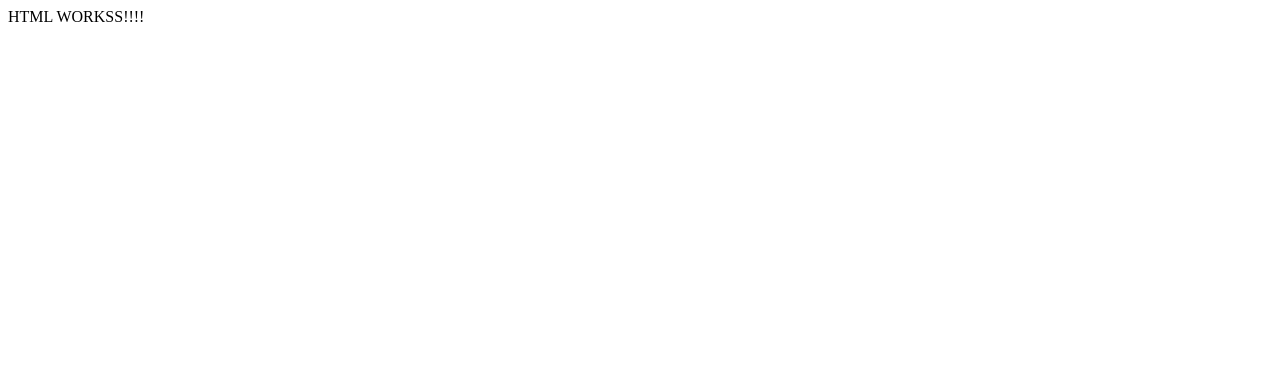
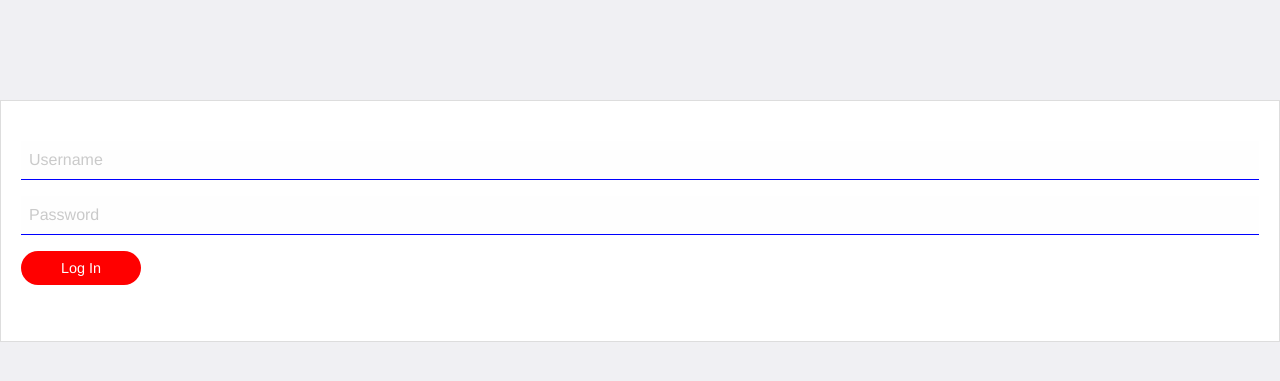
Before and after one commit to generil/listr, a Django app: page / in a window 1280 px wide. Before the commit the part shown is almost empty. Shown: the top 381 px of the page. Run offline with Django 3.2, Linux system fonts and the light colour scheme; some libraries are stand-ins or nearby versions.

Commit message:
added login screen

```diff
--- /dev/null
+++ b/user/static/login/style.css
@@ -0,0 +1,28 @@
+body {
+  background: #F0F0F3;
+}
+.login-box {
+  background: #fff;
+  border: 1px solid #ddd;
+  margin: 100px 0;
+  padding: 40px 20px 40px 20px;
+}
+
+#submit {
+    background-color: red;
+    border: none;
+    border-radius: 50px;
+    padding: 10px 40px;
+}
+
+.inputfill {
+    border: none;
+    box-shadow: none;
+    border-bottom: 1px solid blue;
+}
+
+.inputfill:focus {
+    box-shadow: none;
+    border: none;
+    border-bottom: 1px solid orange;
+}
--- a/user/templates/login.html
+++ b/user/templates/login.html
@@ -1,10 +1,38 @@
+{% load static %}
 <!DOCTYPE html>
 <html>
-  <head>
-    <meta charset="utf-8">
-    <title>Listr</title>
-  </head>
-  <body>
-    HTML WORKSS!!!!
-  </body>
+    <head>
+        <meta charset="utf-8">
+        <title></title>
+        <link rel="stylesheet" href="https://cdnjs.cloudflare.com/ajax/libs/foundation/6.3.1/css/foundation.min.css" integrity="sha256-itWEYdFWzZPBG78bJOOiQIn06QCgN/F0wMDcC4nOhxY=" crossorigin="anonymous" />
+        <link rel="stylesheet" href="{% static 'login/style.css' %}">
+    </head>
+    <body>
+        <div class="large-3 large-centered columns">
+          <div class="login-box">
+          <div class="row">
+          <div class="large-12 columns">
+            <form>
+               <div class="row">
+                 <div class="large-12 columns">
+                     <input type="text" name="username" placeholder="Username" class="inputfill"/>
+                 </div>
+               </div>
+              <div class="row">
+                 <div class="large-12 columns">
+                     <input type="password" name="password" placeholder="Password" class="inputfill"/>
+                 </div>
+              </div>
+              <div class="row">
+                <div class="large-12 large-centered columns">
+                  <input type="submit" class="button expand" value="Log In"/ id="submit">
+                </div>
+              </div>
+            </form>
+          </div>
+        </div>
+        </div>
+        </div>
+        <script src="https://cdnjs.cloudflare.com/ajax/libs/foundation/6.3.1/js/foundation.min.js" integrity="sha256-Nd2xznOkrE9HkrAMi4xWy/hXkQraXioBg9iYsBrcFrs=" crossorigin="anonymous"></script>
+    </body>
 </html>
```
